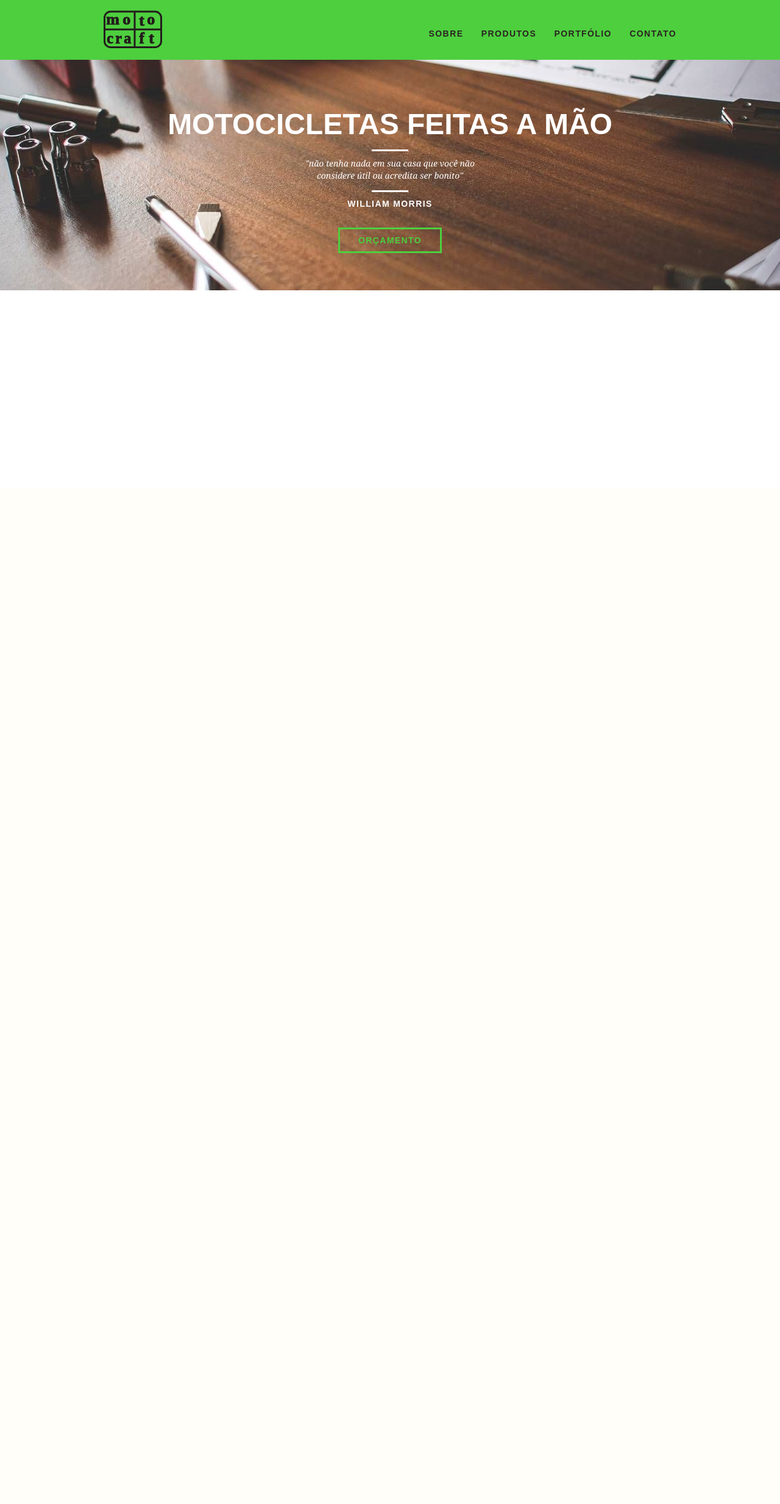
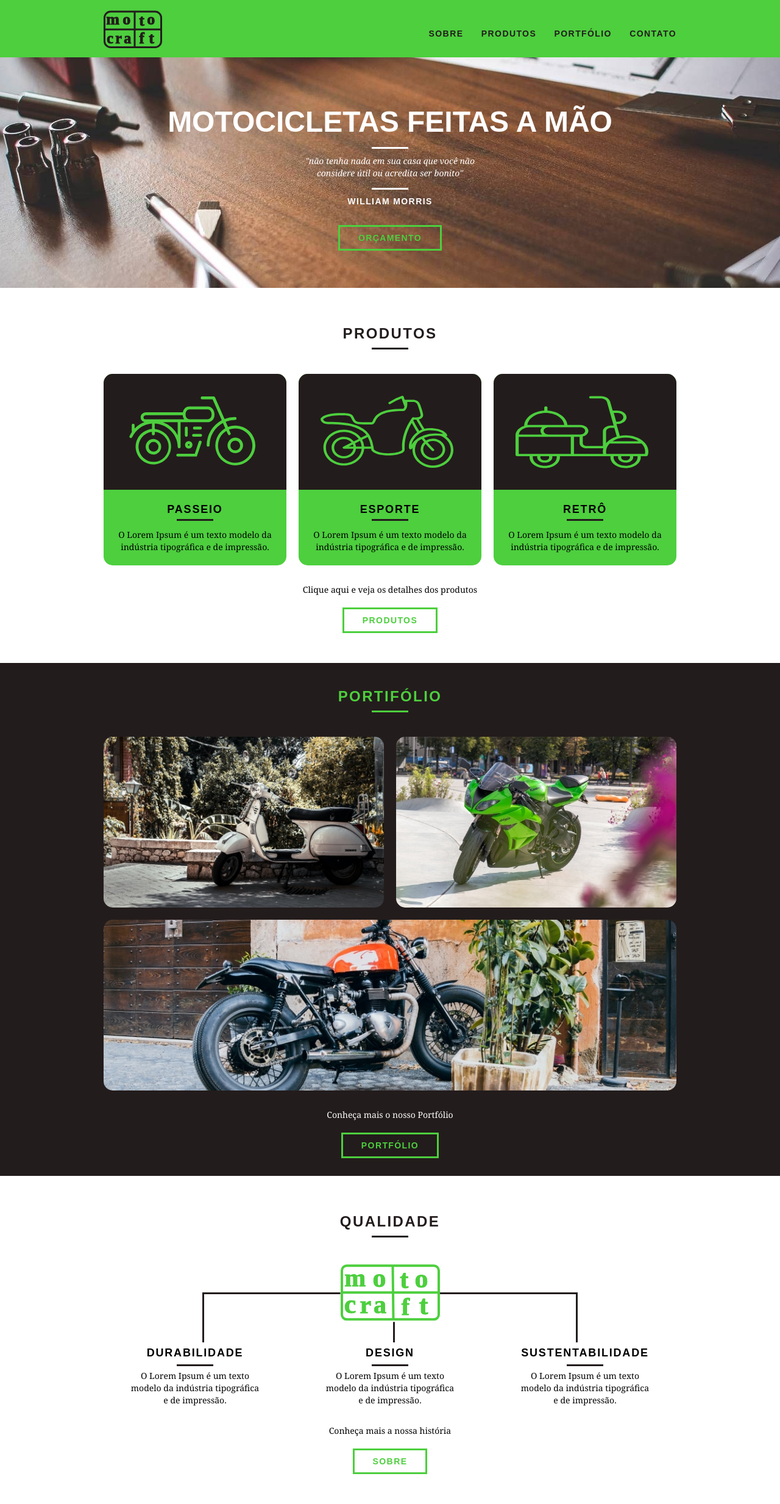
Before and after one commit to badu09/Motocraft, a PHP site: page / in a window 1280 px wide. Shown: the whole page at 61% size. Before the commit the page ends 476 px from the top, so only its background shows below. Run offline with PHP 8.4, Linux system fonts and the light colour scheme.

Commit message:
finalizado seção de produtos e qualidade da home

```diff
--- a/index.html
+++ b/index.html
@@ -33,5 +33,73 @@
         <a href="produtos.html" class="btn">Orçamento</a>
       </div>
     </section>
+    <section class="produtos container">
+      <h2 class="subtitulo">Produtos</h2>
+      <ul class="produtos_lista">
+          <li class="grid-1-3">
+            <div class="produtos_icone">
+              <img src="/web/img/produtos/moto-passeio.svg" alt="Motocraft Passeio">
+            </div>
+            <h3>Passeio</h3>
+            <p>O Lorem Ipsum é um texto modelo da indústria tipográfica e de impressão.</p>
+          </li>
+          <li class="grid-1-3">
+            <div class="produtos_icone">
+              <img src="/web/img/produtos/moto-esporte.svg" alt="Motocraft Passeio">
+            </div>
+            <h3>Esporte</h3>
+            <p>O Lorem Ipsum é um texto modelo da indústria tipográfica e de impressão.</p>
+          </li>
+          <li class="grid-1-3">
+            <div class="produtos_icone">
+              <img src="/web/img/produtos/moto-retro.svg" alt="Motocraft Passeio">
+            </div>
+            <h3>Retrô</h3>
+            <p>O Lorem Ipsum é um texto modelo da indústria tipográfica e de impressão.</p>
+          </li>
+      </ul>
+      <div class="call">
+        <p>Clique aqui e veja os detalhes dos produtos</p>
+        <a href="produtos.html" class="btn btn-preto">Produtos</a>
+      </div>
+    </section>
+    <!-- Fecha Produtos -->
+
+    <section class="portfolio">
+      <div class="container">
+        <h2 class="subtitulo">Portifólio</h2>
+        <ul class="portfolio_lista">
+          <li class="grid-8"><img src="/web/img/portfolio/portfolio-retro.jpg" alt="Motocicleta retrô"></li>
+          <li class="grid-8"><img src="/web/img/portfolio/portfolio-esporte.jpg" alt="Motocicleta esporte"></li>
+          <li class="grid-16"><img src="/web/img/portfolio/portfolio-passeio.jpg" alt="Motocicleta passeio"></li>
+        </ul>
+        <div class="call">
+          <p>Conheça mais o nosso Portfólio</p>
+          <a href="portfolio.html" class="btn">Portfólio</a>
+        </div>
+      </div>
+    </section>
+    <section class="qualidade container">
+      <h2 class="subtitulo">Qualidade</h2>
+      <img src="/web/img/redes-sociais/motocraft-logo-grande.svg" alt="Motocraft Logo">
+      <ul class="qualidade_lista">
+        <li class="grid-1-3">
+          <h3>Durabilidade</h3>
+          <p>O Lorem Ipsum é um texto modelo da indústria tipográfica e de impressão.</p>
+        </li>
+        <li class="grid-1-3">
+          <h3>Design</h3>
+          <p>O Lorem Ipsum é um texto modelo da indústria tipográfica e de impressão.</p>
+        </li>
+        <li class="grid-1-3">
+          <h3>Sustentabilidade</h3>
+          <p>O Lorem Ipsum é um texto modelo da indústria tipográfica e de impressão.</p>
+        </li>
+      </ul>
+      <div class="call">
+        <p>Conheça mais a nossa história</p>
+        <a href="sobre.html" class="btn btn-preto">Sobre</a>
+      </div>
+    </section>
   </body>
 </html>
--- a/web/css/style.css
+++ b/web/css/style.css
@@ -1,9 +1,14 @@
 /* Estilos Gerais */
 body { font-family: Arial, Helvetica, sans-serif; }
+
 p {
   font-family: Georgia, 'Times New Roman', Times, serif;
   font-size: 14px;
   line-height: 20px;
+}
+
+img {
+  display: block;
 }
 
 .btn {
@@ -22,6 +27,32 @@ p {
   border-color: #fff;
 }
 
+.btn.btn-preto:hover {
+  color: #231C1C;
+  border-color: #231C1C;
+}
+
+.subtitulo {
+  font-weight: bold;
+  font-size: 24px;
+  line-height: 30px;
+  letter-spacing: .1em;
+  color: #231C1C;
+  text-transform: uppercase;
+  text-align: center;
+  margin-bottom: 40px;
+}
+
+.subtitulo::after {
+  content: "";
+  display: block;
+  width: 60px;
+  height: 3px;
+  background-color: #231C1C;
+  margin: 8px auto;
+}
+
+
 /* Header */
 
 .header {
@@ -30,6 +61,7 @@ p {
   top: 0;
   background: #4DCF3E;
   padding: 15px 0;
+  z-index: 10;
 }
 
 .header_menu {
@@ -43,7 +75,7 @@ p {
 }
 
 .header_menu ul li a {
-  color: #2C2222;
+  color: #231C1C;
   font-weight: bold;
   text-transform: uppercase;
   letter-spacing: .1em;
@@ -63,7 +95,7 @@ p {
   height: 380px;
   background: url("../img/bg-intro.jpg") no-repeat center;
   background-size: cover;
-  margin-top: 96px;
+  margin-top: 92px;
   text-align: center;
   padding-top: 80px;
 }
@@ -101,3 +133,132 @@ p {
   font-size: 14px;
   letter-spacing: .1em;
 }
+
+/* Produtos */
+.produtos {
+  padding: 60px 0;
+
+}
+
+.produtos_lista li {
+  background: #4DCF3E;
+  text-align: center;
+  border-radius: 15px;
+}
+
+.produtos_lista li h3 {
+  font-weight: bold;
+  font-size: 18px;
+  line-height: 25px;
+  text-transform: uppercase;
+  letter-spacing: .1em;
+  margin-top: 20px;
+
+}
+
+.produtos_lista li h3:after {
+  content: "";
+  display: block;
+  width: 60px;
+  height: 3px;
+  background-color: #231C1C;
+  margin: 3px auto;
+}
+
+.produtos_lista li p {
+  padding: 10px 20px 20px 20px;
+}
+
+.produtos_icone {
+  background: #231C1C;
+  padding: 20px;
+  border-radius: 15px 15px 0px 0px;
+}
+
+.call {
+  padding-top: 30px;
+  text-align: center;
+  clear: both;
+}
+
+.call p {
+  margin-bottom: 30px;
+}
+
+/* Portfólio */
+
+.portfolio {
+  width: 100%;
+  background: #231C1C;
+  padding: 40px;
+}
+
+.portfolio .subtitulo {
+  color: #4DCF3E;
+}
+
+.portfolio .subtitulo:after {
+  background: #4DCF3E;
+}
+
+.portfolio_lista li:last-child {
+	margin-top: 20px;
+}
+
+.portfolio .call p {
+  color: #fff;
+}
+
+.portfolio li img {
+  border-radius: 15px;
+}
+
+/* Qualidade */
+
+.qualidade {
+  padding: 60px 0;
+}
+
+.qualidade::after {
+  content: "";
+  width: 635px;
+  height: 83px;
+  display: block;
+  background: url("../img/redes-sociais/linhas.svg") no-repeat center;
+  position: absolute;
+  top: 190px;
+  right: 163px;
+  z-index: -1;
+}
+
+.qualidade img {
+  margin: 0 auto;
+}
+
+.qualidade_lista {
+  padding-top: 20px;
+}
+
+.qualidade_lista li {
+  text-align: center;
+  padding: 0 40px;
+}
+
+.qualidade_lista li h3 {
+  font-weight: bold;
+  font-size: 18px;
+  line-height: 25px;
+  text-transform: uppercase;
+  letter-spacing: .1em;
+  margin-top: 20px;
+
+}
+
+.qualidade_lista li h3:after {
+  content: "";
+  display: block;
+  width: 60px;
+  height: 3px;
+  background-color: #231C1C;
+  margin: 6px auto;
+}
```
Also changed, not shown: web/img/redes-sociais/linhas.svg, web/img/redes-sociais/motocraft-logo-grande.svg (renamed from web/img/redes-sociais/LogoGrande.svg).
